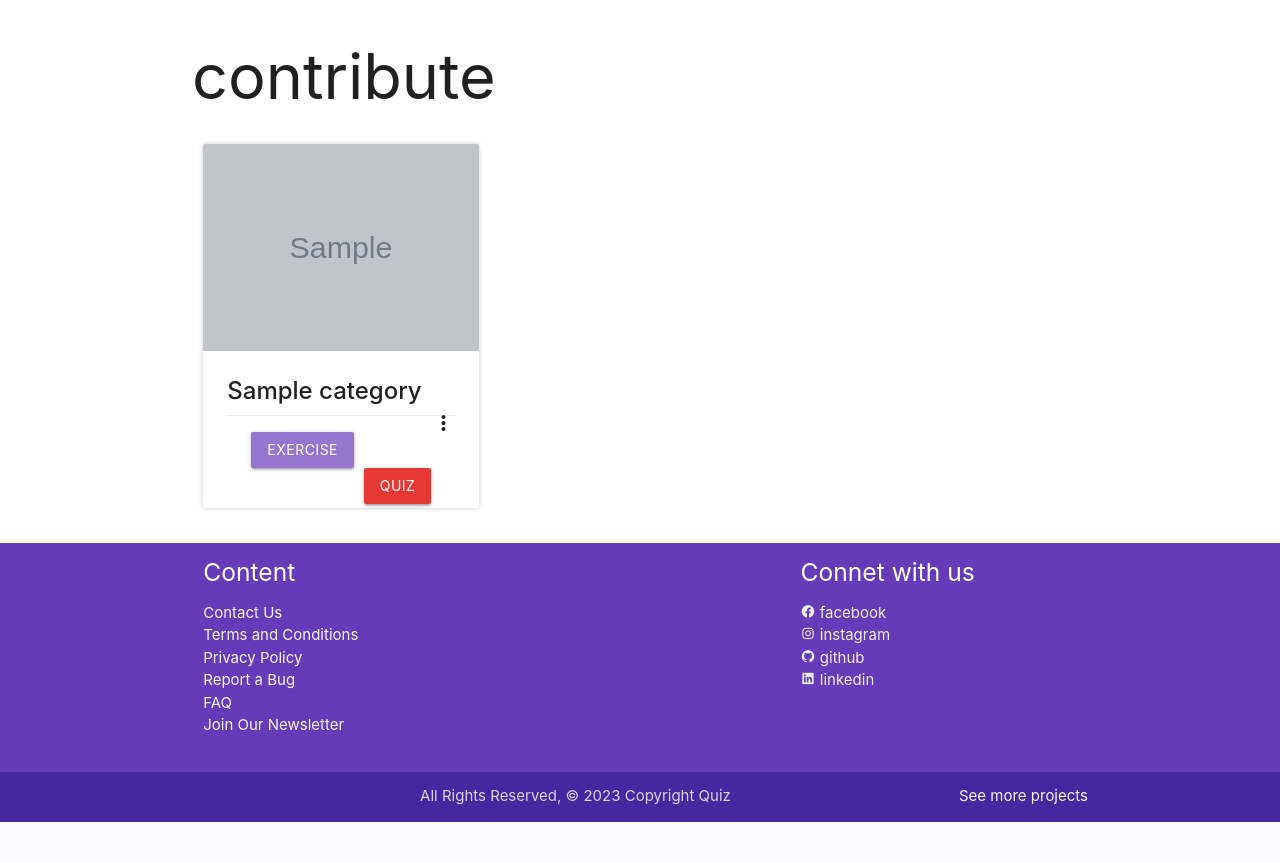
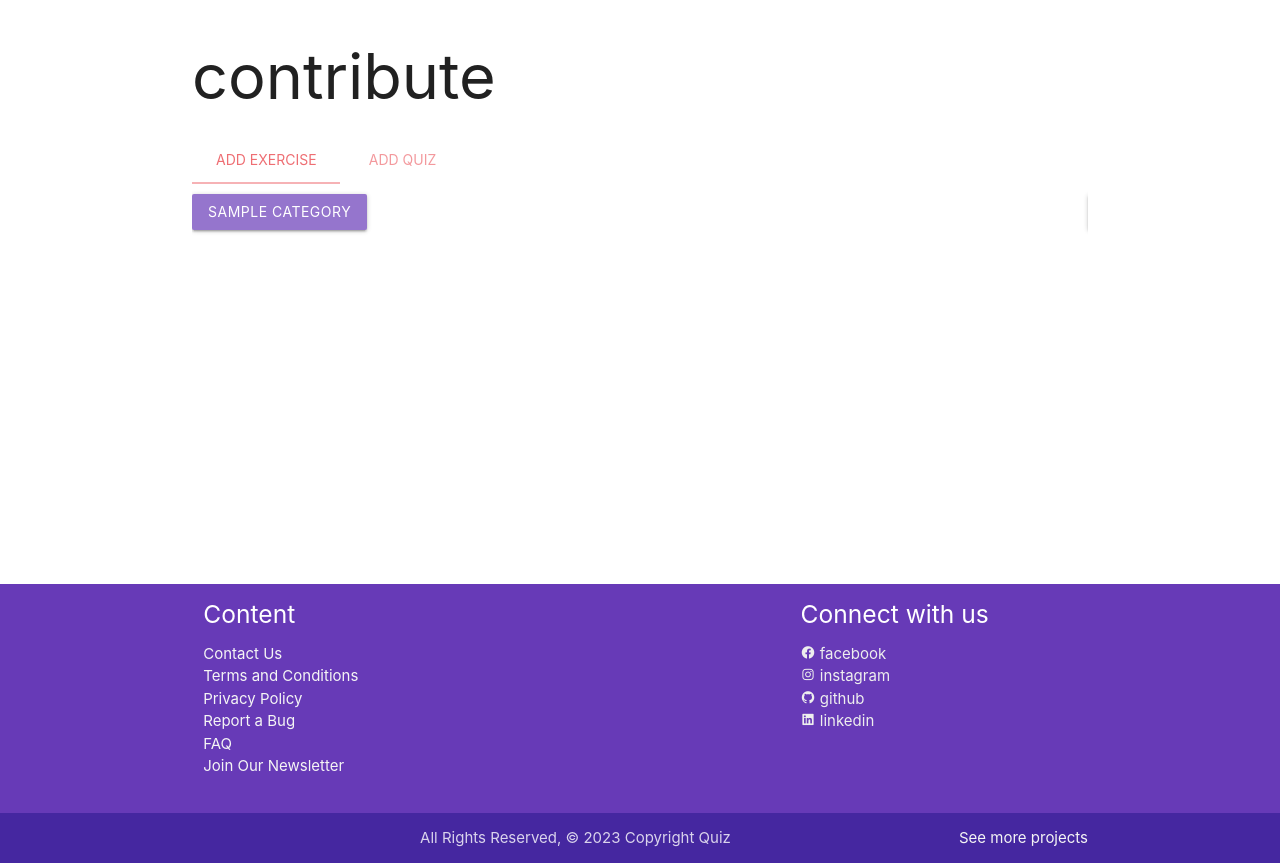
Before and after one commit to hasanmar/Project3, a Django app: page /contribute/ in a window 1280 px wide. Shown: the part 64-927 px from the top of the page. Before the commit the page ends 886 px from the top, so only its background shows below. Run offline with Django 4.2, Linux system fonts and the light colour scheme; tables that the repository leaves empty hold one stand-in row (values such as "Sample post"); grey boxes marked "Sample" are stand-in pictures.

Commit message:
contribute

```diff
--- a/project3/main_app/static/css/style.css
+++ b/project3/main_app/static/css/style.css
@@ -119,7 +119,8 @@ blockquote:hover {
 }
 
 /* Home Page */
-#hero {
-    background-image: url('/static/images/assets/webdeveloper_1.jpg');
-    background-color: #721c24;
+#home-background {
+    background-image: url('../images/assets/webdeveloper_1.jpg');
+    background-size: cover;
+    height: 100vh;
 }
--- a/project3/main_app/templates/footer.html
+++ b/project3/main_app/templates/footer.html
@@ -13,7 +13,7 @@
           </ul>
         </div>
         <div class="col l4 offset-l2 s12">
-          <h5 class="white-text">Connet with us</h5>
+          <h5 class="white-text">Connect with us</h5>
           <ul>
             <li><a class="grey-text text-lighten-3" href="#!"><i class='bx bxl-facebook-circle' ></i> facebook</a></li>
             <li><a class="grey-text text-lighten-3" href="#!"><i class='bx bxl-instagram'></i> instagram</a></li>
--- a/project3/main_app/templates/home.html
+++ b/project3/main_app/templates/home.html
@@ -2,8 +2,8 @@
 {% block content %}
 {% load static %}
 
-<section class="container">
-    <img src="{% static 'images/assets/webdeveloper_1.jpg' %}" alt="" width="100%">
+<section class="container" id="home-background">
+
 </section>
 
 {% endblock %}
--- a/project3/main_app/templates/main_app/contribute.html
+++ b/project3/main_app/templates/main_app/contribute.html
@@ -5,40 +5,32 @@
 
 <section class="container" id="contribute">
 <h1> contribute </h1>
-<div class="row">
-{% for i in object_list %}
-  <div class="col s4 m4 l4 m2 mg">
-    <div class="card z-depth-1">
-
-      <div class="card-image waves-effect waves-block waves-light">
-        <img class="activator" src="{% static i.imagePath %}">
-      </div>
-
-      <div class="card-content">
-        <span class="card-title activator grey-text text-darken-4"><strong>{{i.name}}</strong><i class="material-icons right">more_vert</i></span>
-
-        <div class="card-action">
-          <a href="{% url 'exercise' i.id %}" class="btn waves-effect waves-light deep-purple lighten-2"> Exercise </a>
-          <a href="{% url 'quiz' i.id %}" class="btn waves-effect waves-light red darken-1 right"> Quiz </a>
-        </div>
-
-      </div>
-
-      <div class="card-reveal">
-        <span class="card-title grey-text text-darken-4">{{i.name}}<i class="material-icons right">close</i></span>
-        <p class="card-title flow-text" style="min-height: 82%;">{{i.description}}</p>
-      </div>
-
-    </div>
+  <ul id="tabs-swipe-demo" class="tabs">
+    <li class="tab col s3"><a class="active" href="#test-swipe-1">Add Exercise</a></li>
+    <li class="tab col s3"><a href="#test-swipe-2">Add Quiz</a></li>
+  </ul>
+  <div id="test-swipe-1" class="col s12">
+    <div style="padding-bottom: 10px;"></div>
+        {% for i in object_list %}
+        <span class="col s4 block">
+        <a class="btn deep-purple lighten-2" href="{% url 'add_exercise' i.id %}">{{i.name}}</a>
+    </span>
+        {% endfor %}
+  </div>
+  <div id="test-swipe-2" class="col s12">
+    <div style="padding-bottom: 10px;"></div>
+    {% for i in object_list %}
+    <span class="col s4 block">
+    <a class="btn deep-purple lighten-2" href="{% url 'add_exercise' i.id %}">{{i.name}}</a>
+</span>
+    {% endfor %}
+</div>
   </div>
 
-
-
-{% endfor %}
-</div>
-
-
-
+<script>
+    const tabs = document.querySelectorAll('.tabs')
+    M.Tabs.init(tabs,{swipeable:true});
+</script>
 
 </section>
 {% endblock %}
```
